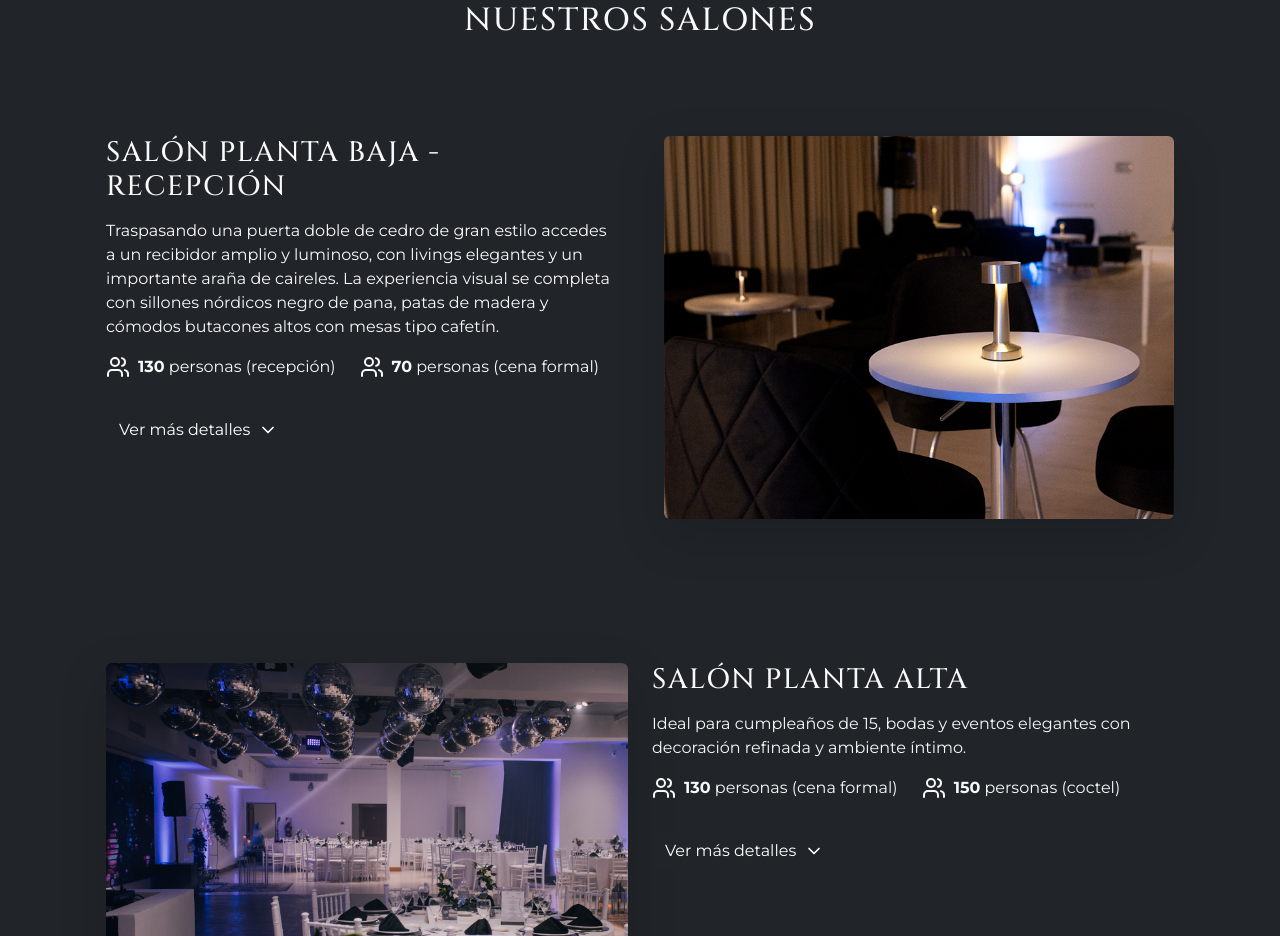
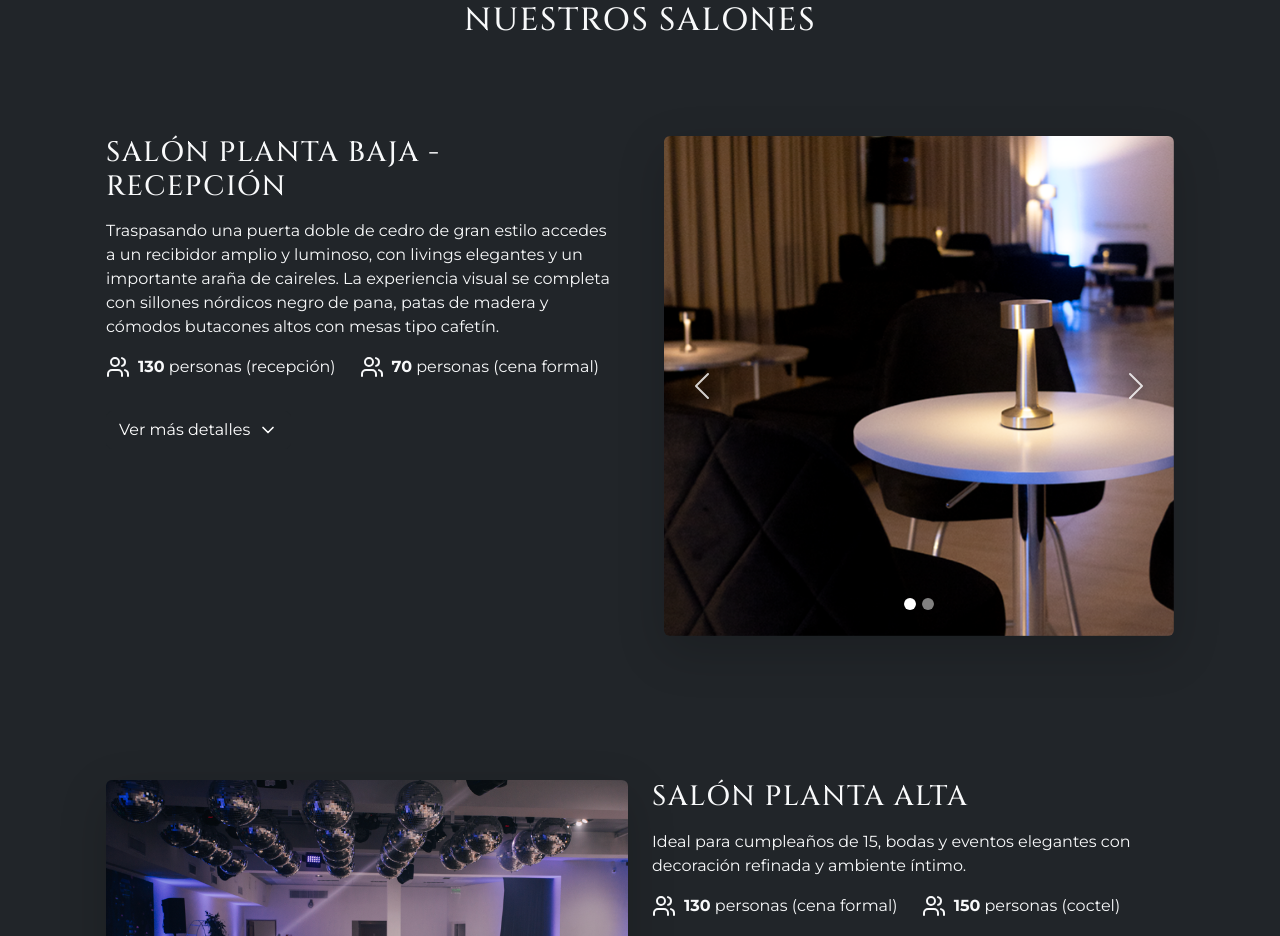
Before and after one commit to JoseLuisGalvis/palacio_san_juan, a React (Vite) app: page / in a window 1280 px wide. Shown: the part 1860-2796 px from the top of the page. Built offline with nearby package versions, Linux system fonts and the light colour scheme.

Commit message:
Ajuste Salon Recepcion

```diff
--- a/src/components/SalonRecepcion.jsx
+++ b/src/components/SalonRecepcion.jsx
@@ -1,71 +1,11 @@
-import React, { useState, useRef } from "react";
+import React, { useState } from "react";
 import { Sparkles, ChevronDown, ChevronUp, Users, Music } from "lucide-react";
 import recepcion from "../assets/images/recepcion.png";
-
-// Componente wrapper reutilizable para efecto 3D
-const Tilt3D = ({ children, intensity = 10, glareIntensity = 0.3 }) => {
-  const [rotation, setRotation] = useState({ x: 0, y: 0 });
-  const [glare, setGlare] = useState({ x: 50, y: 50, opacity: 0 });
-  const ref = useRef(null);
-
-  const handleMouseMove = (e) => {
-    if (!ref.current) return;
-
-    const element = ref.current;
-    const rect = element.getBoundingClientRect();
-    const x = e.clientX - rect.left;
-    const y = e.clientY - rect.top;
-
-    const centerX = rect.width / 2;
-    const centerY = rect.height / 2;
-
-    const rotateX = (y - centerY) / intensity;
-    const rotateY = (centerX - x) / intensity;
-
-    setRotation({ x: rotateX, y: rotateY });
-
-    const glareX = (x / rect.width) * 100;
-    const glareY = (y / rect.height) * 100;
-    setGlare({ x: glareX, y: glareY, opacity: glareIntensity });
-  };
-
-  const handleMouseLeave = () => {
-    setRotation({ x: 0, y: 0 });
-    setGlare({ x: 50, y: 50, opacity: 0 });
-  };
-
-  return (
-    <div
-      ref={ref}
-      onMouseMove={handleMouseMove}
-      onMouseLeave={handleMouseLeave}
-      style={{
-        transform: `perspective(1000px) rotateX(${rotation.x}deg) rotateY(${rotation.y}deg)`,
-        transition: "transform 0.1s ease-out",
-      }}
-      className="position-relative"
-    >
-      {children}
-      {/* Brillo dinámico */}
-      <div
-        style={{
-          position: "absolute",
-          top: 0,
-          left: 0,
-          right: 0,
-          bottom: 0,
-          background: `radial-gradient(circle at ${glare.x}% ${glare.y}%, rgba(255,255,255,${glare.opacity}), transparent 50%)`,
-          pointerEvents: "none",
-          borderRadius: "inherit",
-          transition: "opacity 0.1s ease-out",
-        }}
-      />
-    </div>
-  );
-};
+import recepcionWebp from "../assets/images/recepcion.webp";
 
 const SalonRecepcion = ({ darkMode }) => {
   const [expanded, setExpanded] = useState(false);
+  const [hoveredImage, setHoveredImage] = useState(null);
 
   return (
     <section
@@ -176,24 +116,135 @@ const SalonRecepcion = ({ darkMode }) => {
             </button>
           </div>
 
-          {/* Imagen con efecto 3D */}
+          {/* Carrusel con efectos mejorados */}
           <div
             className="col-lg-6 col-12 mb-4 mb-lg-0 order-lg-2 order-1 px-3 px-lg-4"
             data-aos="fade-left"
             data-aos-duration="1200"
           >
-            <Tilt3D intensity={15} glareIntensity={0.2}>
-              <img
-                src={recepcion}
-                alt="Salón Recepción"
-                className="img-fluid rounded shadow-lg"
-                loading="lazy"
+            <div
+              id="recepcionCarousel"
+              className="carousel slide carousel-fade"
+              data-bs-ride="carousel"
+              data-bs-interval="4000"
+            >
+              <div
+                className="carousel-inner rounded shadow-lg"
                 style={{
-                  boxShadow: "0 20px 60px rgba(0,0,0,0.3)",
-                  transition: "box-shadow 0.3s ease",
+                  height: "500px",
+                  overflow: "hidden",
                 }}
-              />
-            </Tilt3D>
+              >
+                <div className="carousel-item active h-100">
+                  <img
+                    src={recepcion}
+                    className="d-block w-100 h-100"
+                    alt="Salón Recepción 1"
+                    loading="lazy"
+                    style={{
+                      objectFit: "cover",
+                      transform:
+                        hoveredImage === 0 ? "scale(1.05)" : "scale(1)",
+                      transition: "transform 0.5s ease",
+                      cursor: "pointer",
+                    }}
+                    onMouseEnter={() => setHoveredImage(0)}
+                    onMouseLeave={() => setHoveredImage(null)}
+                  />
+                </div>
+                <div className="carousel-item h-100">
+                  <img
+                    src={recepcionWebp}
+                    className="d-block w-100 h-100"
+                    alt="Salón Recepción 2"
+                    loading="lazy"
+                    style={{
+                      objectFit: "cover",
+                      transform:
+                        hoveredImage === 1 ? "scale(1.05)" : "scale(1)",
+                      transition: "transform 0.5s ease",
+                      cursor: "pointer",
+                    }}
+                    onMouseEnter={() => setHoveredImage(1)}
+                    onMouseLeave={() => setHoveredImage(null)}
+                  />
+                </div>
+              </div>
+
+              {/* Controles del carrusel con estilo mejorado */}
+              <button
+                className="carousel-control-prev"
+                type="button"
+                data-bs-target="#recepcionCarousel"
+                data-bs-slide="prev"
+                style={{
+                  opacity: 0.8,
+                  transition: "opacity 0.3s ease",
+                }}
+                onMouseEnter={(e) => (e.currentTarget.style.opacity = "1")}
+                onMouseLeave={(e) => (e.currentTarget.style.opacity = "0.8")}
+              >
+                <span
+                  className="carousel-control-prev-icon"
+                  aria-hidden="true"
+                  style={{
+                    filter: "drop-shadow(0 2px 4px rgba(0,0,0,0.5))",
+                  }}
+                ></span>
+                <span className="visually-hidden">Anterior</span>
+              </button>
+              <button
+                className="carousel-control-next"
+                type="button"
+                data-bs-target="#recepcionCarousel"
+                data-bs-slide="next"
+                style={{
+                  opacity: 0.8,
+                  transition: "opacity 0.3s ease",
+                }}
+                onMouseEnter={(e) => (e.currentTarget.style.opacity = "1")}
+                onMouseLeave={(e) => (e.currentTarget.style.opacity = "0.8")}
+              >
+                <span
+                  className="carousel-control-next-icon"
+                  aria-hidden="true"
+                  style={{
+                    filter: "drop-shadow(0 2px 4px rgba(0,0,0,0.5))",
+                  }}
+                ></span>
+                <span className="visually-hidden">Siguiente</span>
+              </button>
+
+              {/* Indicadores mejorados */}
+              <div className="carousel-indicators">
+                <button
+                  type="button"
+                  data-bs-target="#recepcionCarousel"
+                  data-bs-slide-to="0"
+                  className="active"
+                  aria-current="true"
+                  aria-label="Slide 1"
+                  style={{
+                    width: "12px",
+                    height: "12px",
+                    borderRadius: "50%",
+                    transition: "all 0.3s ease",
+                  }}
+                ></button>
+                <button
+                  type="button"
+                  data-bs-target="#recepcionCarousel"
+                  data-bs-slide-to="1"
+                  aria-label="Slide 2"
+                  style={{
+                    width: "12px",
+                    height: "12px",
+                    borderRadius: "50%",
+                    transition: "all 0.3s ease",
+                  }}
+                ></button>
+              </div>
+            </div>
           </div>
         </div>
       </div>
```
Also changed, not shown: src/assets/images/recepcion.webp (added), 1 other file (tests, documents, lock files or other folders).
